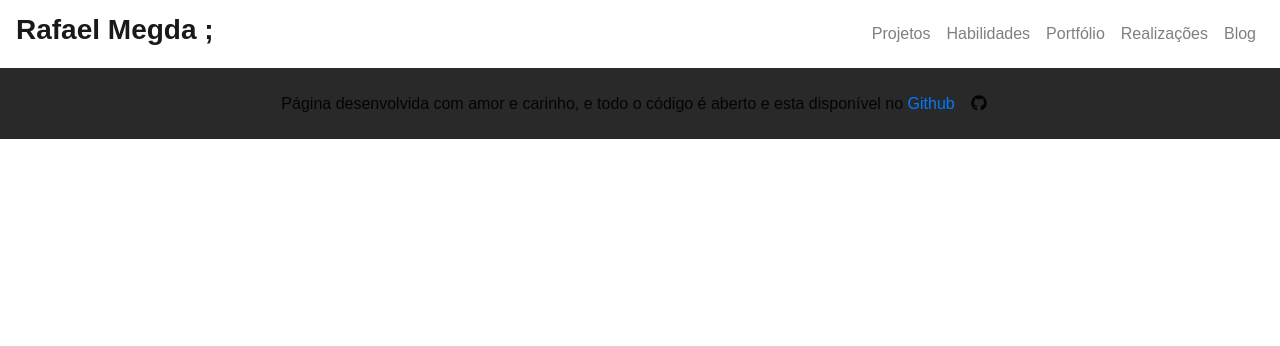
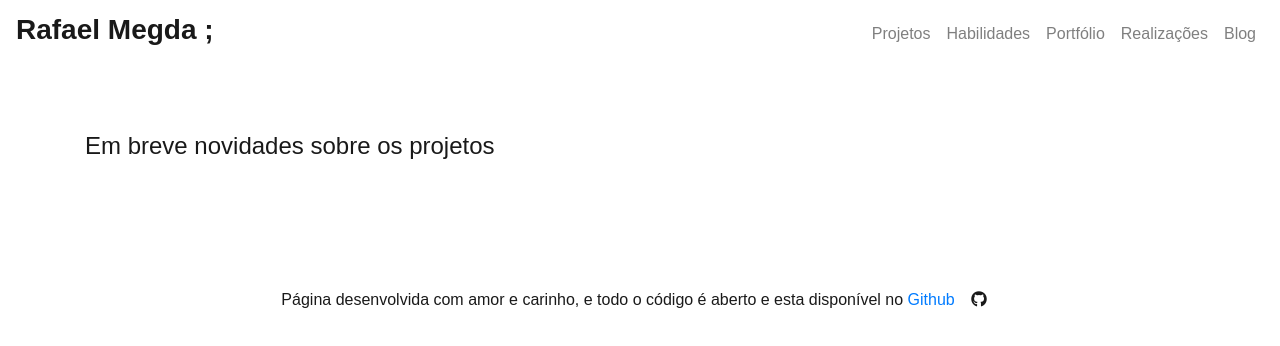
Before and after one commit to msantostkd/mauricioalves.github.io, a plain HTML site: page views/projetos.html in a window 1280 px wide. Drawn offline with nearby package versions, Linux system fonts and the light colour scheme; files that its build step writes are made by us from their sources.

Commit message:
new version

```diff
--- a/css/style.css
+++ b/css/style.css
@@ -46,9 +46,8 @@ div.box-servicos {
 }
 
 .footer {
-  background-color: rgba(19, 18, 18, 0.9);
   padding: 15px;
-  padding-bottom: 0px;
+  margin: 20px;
 }
 
 .jumbotron {
--- a/views/projetos.html
+++ b/views/projetos.html
@@ -3,7 +3,7 @@
   <head>
     <meta charset="UTF-8" />
     <meta name="viewport" content="width=device-width, initial-scale=1.0" />
-    <title>Document</title>
+    <title>Projetos</title>
 
     <link rel="stylesheet" type="text/css" href="css/style.css" />
 
@@ -39,7 +39,14 @@
       </div>
     </nav>
     <!-- ---------------------------Fim Navbar------------------------------- -->
+  <section class="jumbotron">
+    <div class="container">
+      <h4>Em breve novidades sobre os projetos</h4>
+    </div>
+  </section>
 
+
+    <!-- Footer -->
   <footer class="footer text-center">
     <div class="d-flex justify-content-center">
         <p>Página desenvolvida com amor e carinho, e todo o código é aberto e esta disponível no
```
Also changed, not shown: index.html (+1 -0 lines), views/blog.html (+6 -2 lines), views/habilidades.html (+3 -2 lines), views/realizacoes.html (+2 -2 lines).
